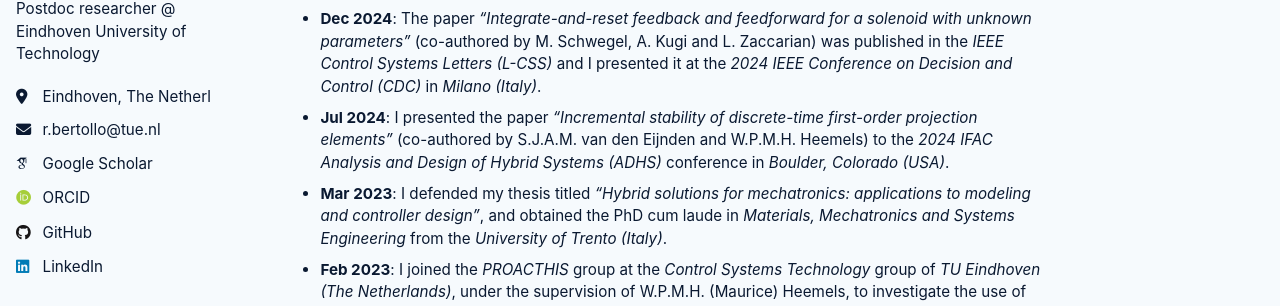
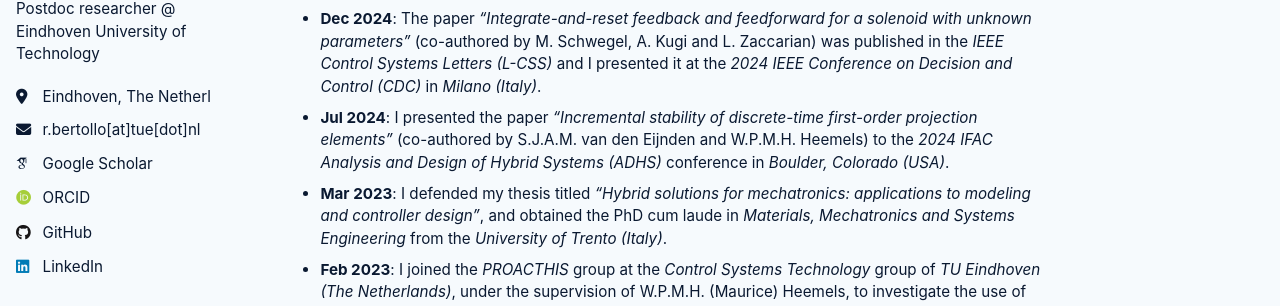
Before and after one commit to riccardobertollo/riccardobertollo.github.io, a Jekyll site: the page built from _pages/about.md, in a window 1280 px wide. Shown: the part 311-617 px from the top of the page. Built offline with Jekyll 4.4.1, drawn with Linux system fonts in a browser that asks for light colours; some web fonts are replaced; a script that is not in the unit is left out.

Commit message:
Change email format in _config.yml
Updated email format to avoid spam.

```diff
--- a/_config.yml
+++ b/_config.yml
@@ -29,7 +29,7 @@ author:
   location         : "Eindhoven, The Netherlands"
   employer         : #""
   uri              : # URL
-  email            : "r.bertollo@tue.nl"
+  email            : "r.bertollo[at]tue[dot]nl"
 
   # Academic websites
   academia         : # URL
```
